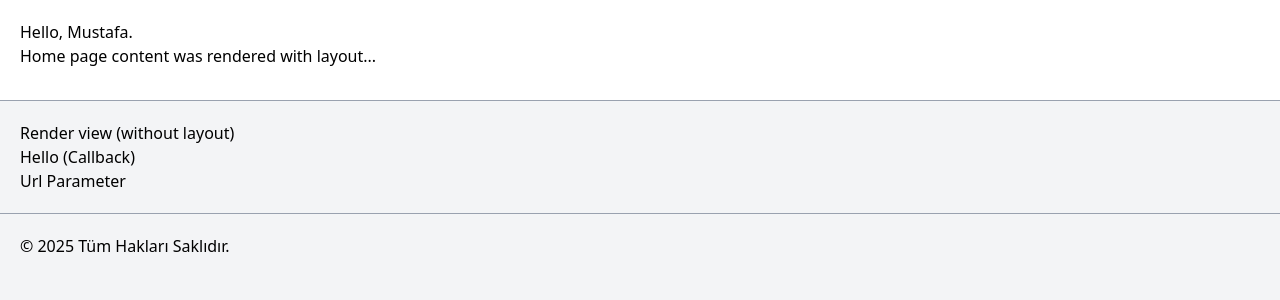
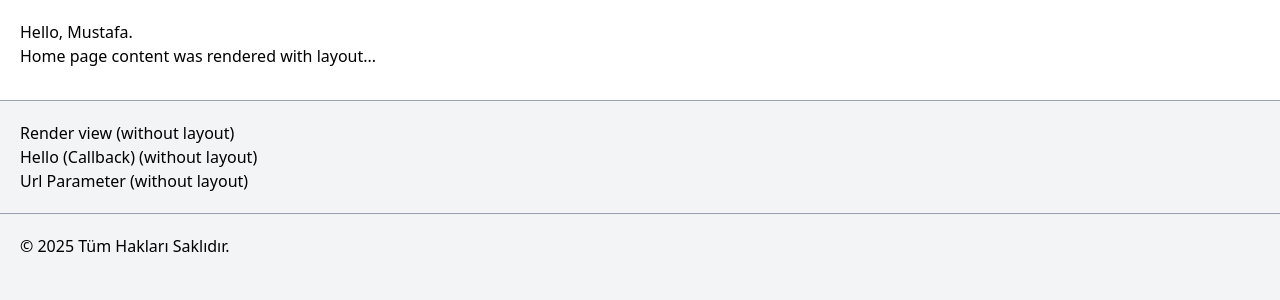
Before and after one commit to m-bilgi/PHPMVC, a PHP site: page / in a window 1280 px wide. Shown: the part 101-401 px from the top of the page. Run offline with PHP 8.4, Linux system fonts and the light colour scheme; style sheets or scripts are compiled from the project's sources.

Commit message:
Update index.php

```diff
--- a/app/Views/home/index.php
+++ b/app/Views/home/index.php
@@ -13,7 +13,7 @@
 <?php section('sidebar'); ?>
     <ul>
         <li><a href="/render">Render view (without layout)</a></li>
-        <li><a href="/hello">Hello (Callback)</a></li>
-        <li><a href="/user/1">Url Parameter</a></li>
+        <li><a href="/hello">Hello (Callback) (without layout)</a></li>
+        <li><a href="/user/1">Url Parameter (without layout)</a></li>
     </ul>
 <?php endsection(); ?>
```
